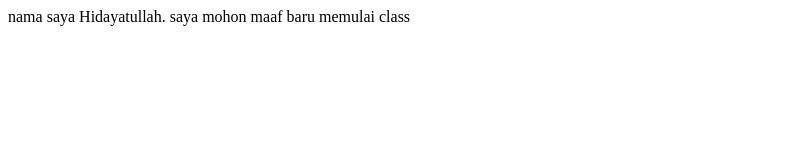
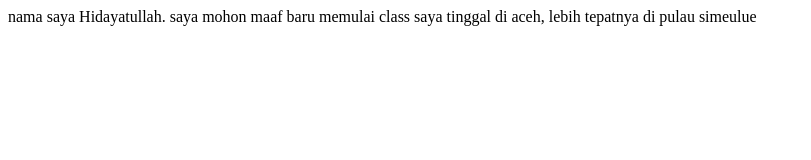
Before and after one commit to hidayath2/new-project-laravel, a plain HTML site: page index.html in a window 1280 px wide. Shown: the whole page, without its empty margins (0-811 px from the left). Drawn offline with Linux system fonts and the light colour scheme.

Commit message:
tambah tempat tinggal

```diff
--- a/index.html
+++ b/index.html
@@ -8,5 +8,7 @@
 </head>
 <body>
     nama saya Hidayatullah. saya mohon maaf baru memulai class
+
+    saya tinggal di aceh, lebih tepatnya di pulau simeulue
 </body>
 </html>
```
